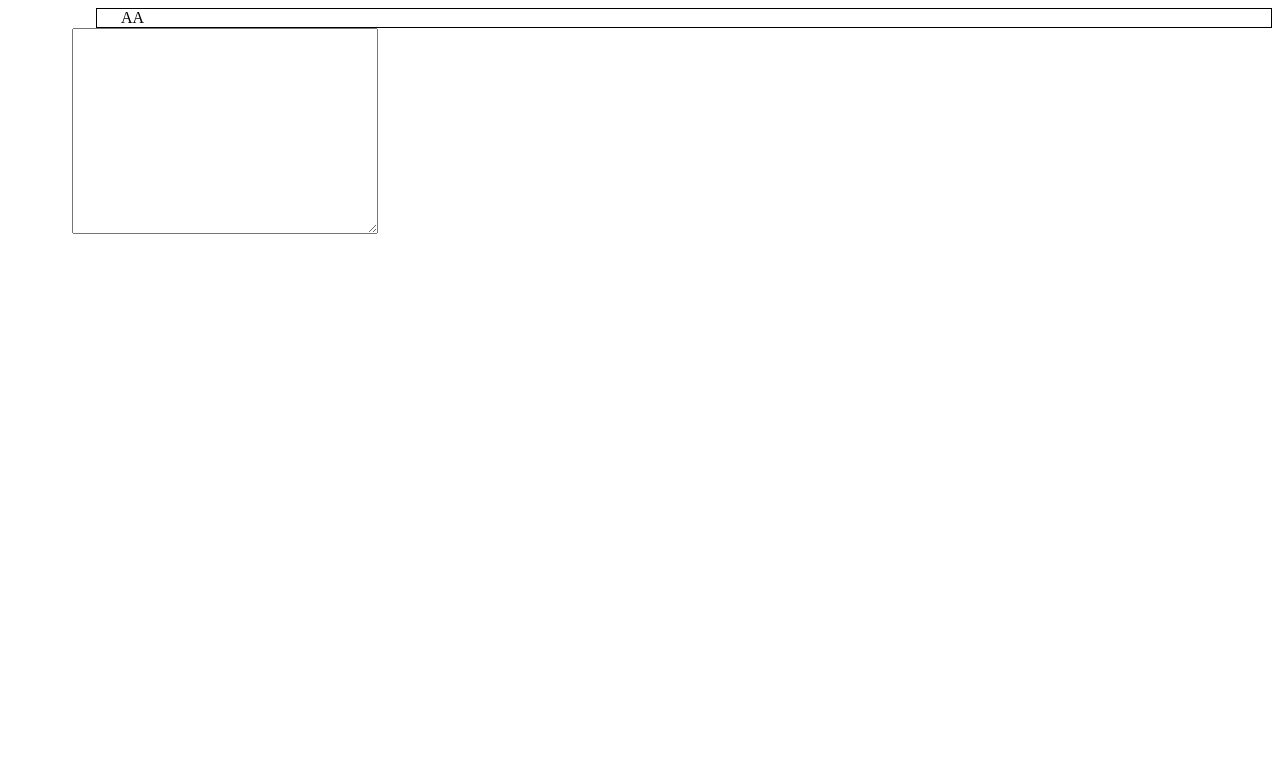
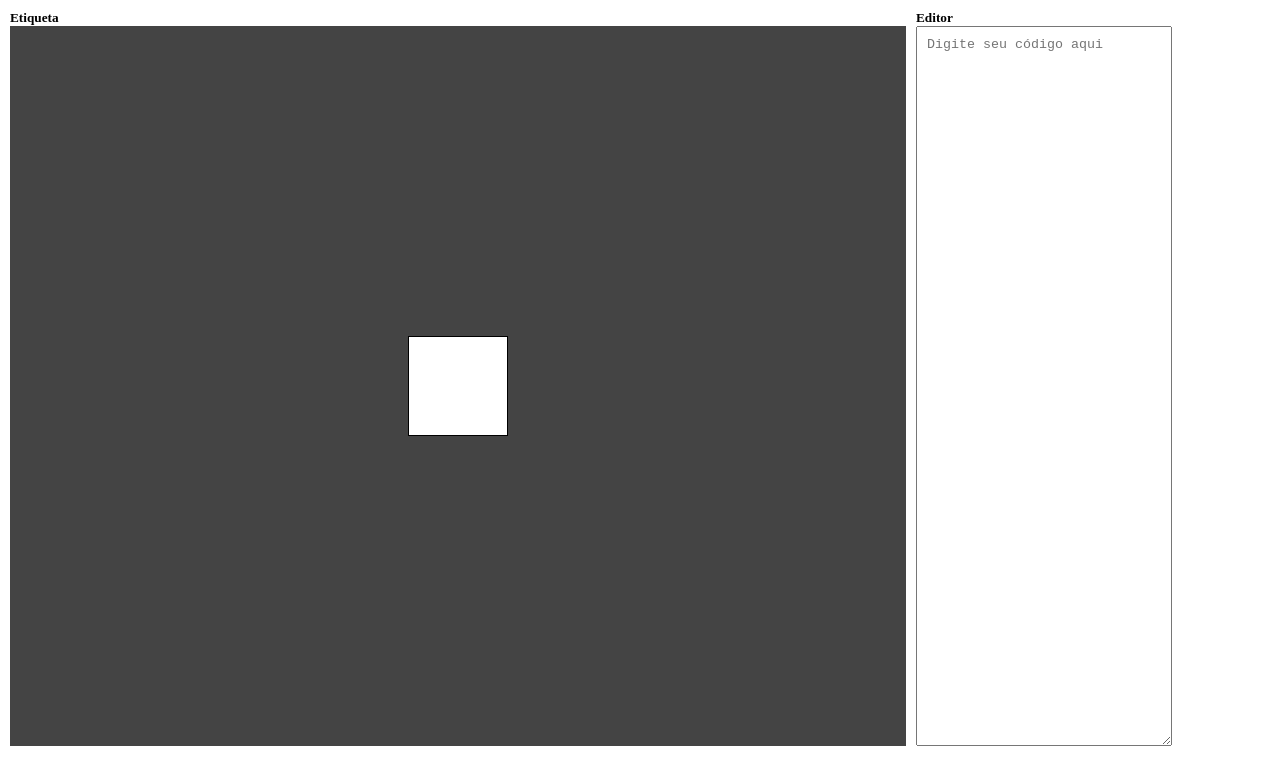
Before and after one commit to LpxsBr/EPLv0, a website: page index.html in a window 1280 px wide. Drawn offline with Linux system fonts and the light colour scheme; a web font is replaced by a local one.

Commit message:
melhorando estilo

```diff
--- a/index.html
+++ b/index.html
@@ -1,30 +1,37 @@
 <!DOCTYPE html>
 <html lang="en">
+
 <head>
   <meta charset="UTF-8" />
   <meta name="viewport" content="width=device-width, initial-scale=1.0" />
   <link rel="preconnect" href="https://fonts.googleapis.com" />
   <link rel="preconnect" href="https://fonts.gstatic.com" crossorigin />
-    <link
-      href="https://fonts.googleapis.com/css2?family=Libre+Barcode+39&display=swap"
-      rel="stylesheet"
-    />
+  <link href="https://fonts.googleapis.com/css2?family=Libre+Barcode+39&display=swap" rel="stylesheet" />
   <link rel="preconnect" href="https://fonts.googleapis.com" />
   <link rel="preconnect" href="https://fonts.gstatic.com" crossorigin />
-    <link
-      href="https://fonts.googleapis.com/css2?family=Libre+Barcode+128&display=swap"
-      rel="stylesheet"
-    />
+  <link href="https://fonts.googleapis.com/css2?family=Libre+Barcode+128&display=swap" rel="stylesheet" />
   <link rel="stylesheet" href="./src/style.css">
+
+<script src="./src/main.js"></script>
   <title>Document</title>
 </head>
-  <body>
+
+<body style="display: flex;" id="body-xwz-12312">
+  <main>
+    <div>
+      <h5>Etiqueta</h5>
       <div class="container-view">
         <div id="Etq">
-        <div>AA</div>
+          <!-- <div>AA</div> -->
         </div>
       </div>
-    <textarea id="text" style="width: 300px; height: 200px;" onchange="toEPLView('text')"></textarea>
+    </div>
+    <div>
+      <h5>Editor</h5>
+      <textarea id="text" style="width: 20vw; height: 90vh; padding: 10px;" onchange="toEPLView('text')" autofocus"
+        placeholder="Digite seu código aqui"></textarea>
+    </div>
+  </main>
 </body>
-  <script src="./src/main.js"></script>
+
 </html>
--- a/src/style.css
+++ b/src/style.css
@@ -7,8 +7,17 @@
   src: url("./../fonts/AlphanumericQR.ttf") format("truetype");
 }
 * {
-  margin-left: 3dvh;
+  margin: 0;
+  padding: 0;
+  box-sizing: border-box;
 }
+
+main{
+  display: flex;
+  padding: 10px;
+  gap: 10px;
+}
+
 .bar-code-128 {
   font-family: "Libre Barcode 128", system-ui;
   font-weight: 100;
@@ -24,7 +33,21 @@
   font-weight: 50;
   font-size: 3rem;
 }
+
+.container-view{
+  display: flex;
+  justify-content: center;
+  align-items: center;
+
+  width: 70vw;
+  height: 90vh;
+  background-color: #444444;
+}
+
 #Etq {
   display: flex;
   border: 1px solid black;
+  background-color: #fff;
+  width: 100px;
+  height: 100px;
 }
```
Lines whose indentation alone changed are shown as unchanged.
